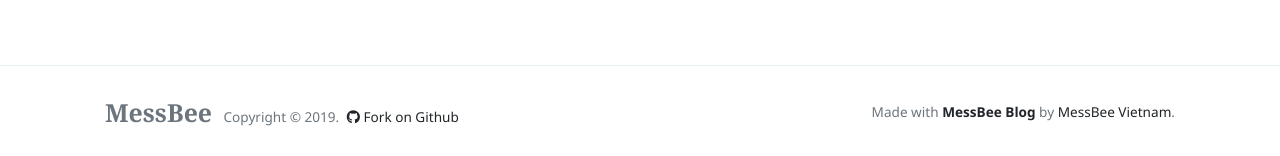
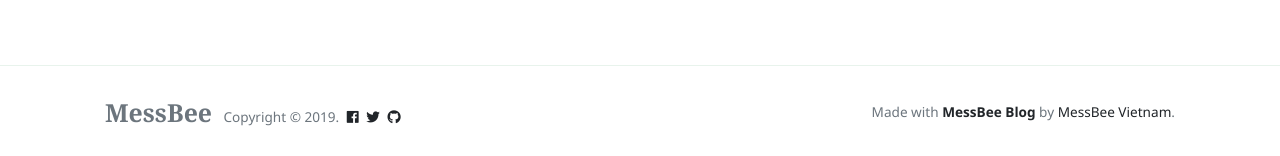
Before and after one commit to MessBeeVN/Blog, a Jekyll site: the page built from index.html, in a window 1280 px wide and 900 px high, scrolled down 1156 px. Shown: the part 741-897 px from the top of the window. Built offline with Jekyll 4.4.1, drawn with Linux system fonts in a browser that asks for light colours; nearby versions of some CDN libraries; the list of posts is cut into pages by our own code.

Commit message:
edit footer

```diff
--- a/_layouts/default.html
+++ b/_layouts/default.html
@@ -47,7 +47,7 @@
     <!-- Navbar -->
     <nav id="MagicMenu" class="topnav navbar navbar-expand-lg navbar-light bg-white fixed-top">
     <div class="container">
-        <a class="navbar-brand" href="{{ site.baseurl }}/index.html"><strong>{{site.name}}</strong></a>
+        <a class="navbar-brand" href="{{ site.baseurl }}"><strong>{{site.name}}</strong></a>
         <button class="navbar-toggler collapsed" type="button" data-toggle="collapse" data-target="#navbarColor02" aria-controls="navbarColor02" aria-expanded="false" aria-label="Toggle navigation">
         <span class="navbar-toggler-icon"></span>
         </button>
@@ -90,7 +90,9 @@
                 <span>Copyright © <script>document.write(new Date().getFullYear())</script>.</span>
 
                 <!--  Github Repo Star Btn-->
-                <a class="text-dark ml-1" target="_blank" href="https://github.com/messbeevn"><i class="fab fa-github"></i> Fork on Github</a>
+                <a class="text-dark ml-1" target="_blank" href="https://facebook.com/messbeevn"><i class="fab fa-facebook"></i></a>
+                <a class="text-dark ml-1" target="_blank" href="https://twitter.com/messbeevn"><i class="fab fa-twitter"></i></a>
+                <a class="text-dark ml-1" target="_blank" href="https://github.com/messbeevn"><i class="fab fa-github"></i></a>
 
             </div>
             <div>
```
